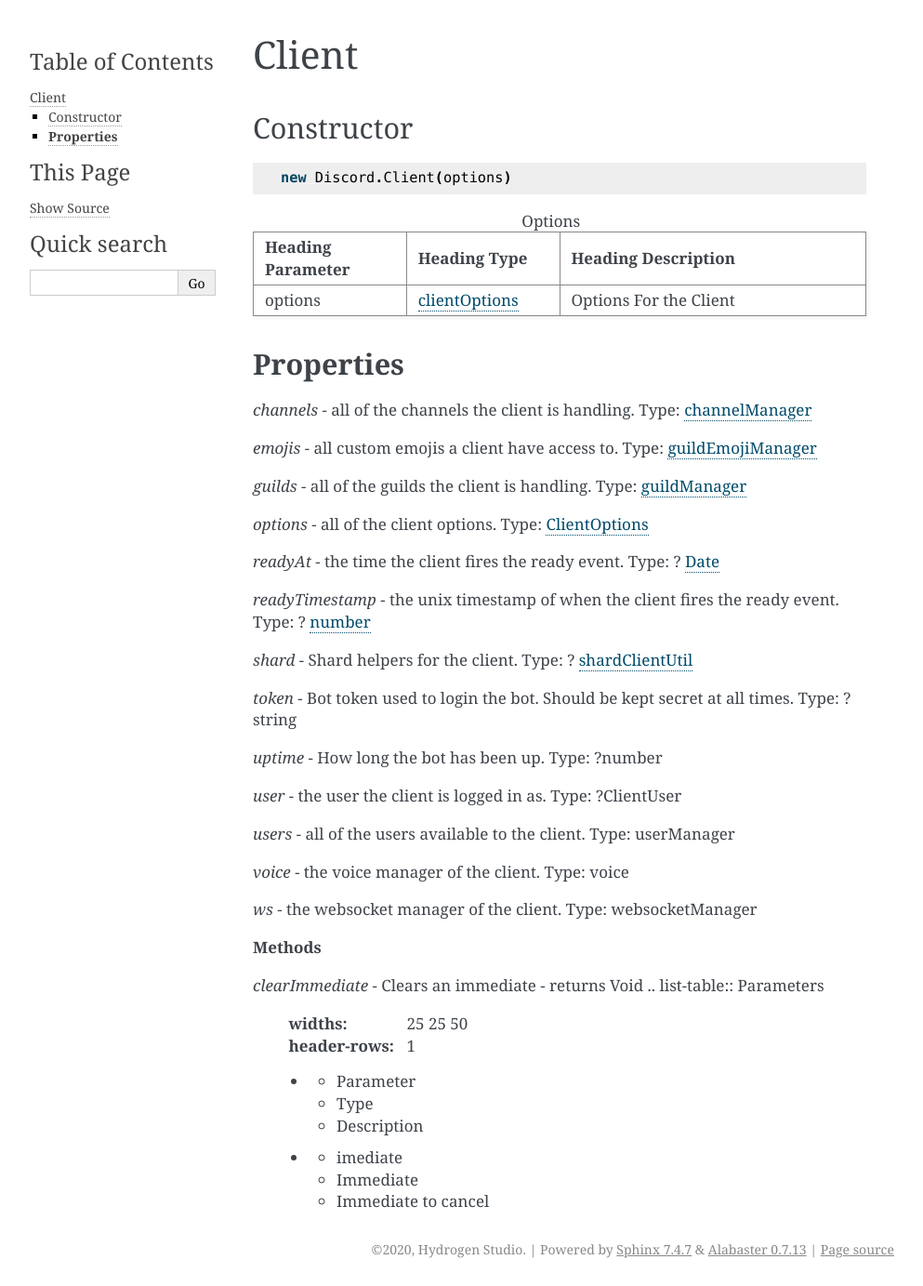
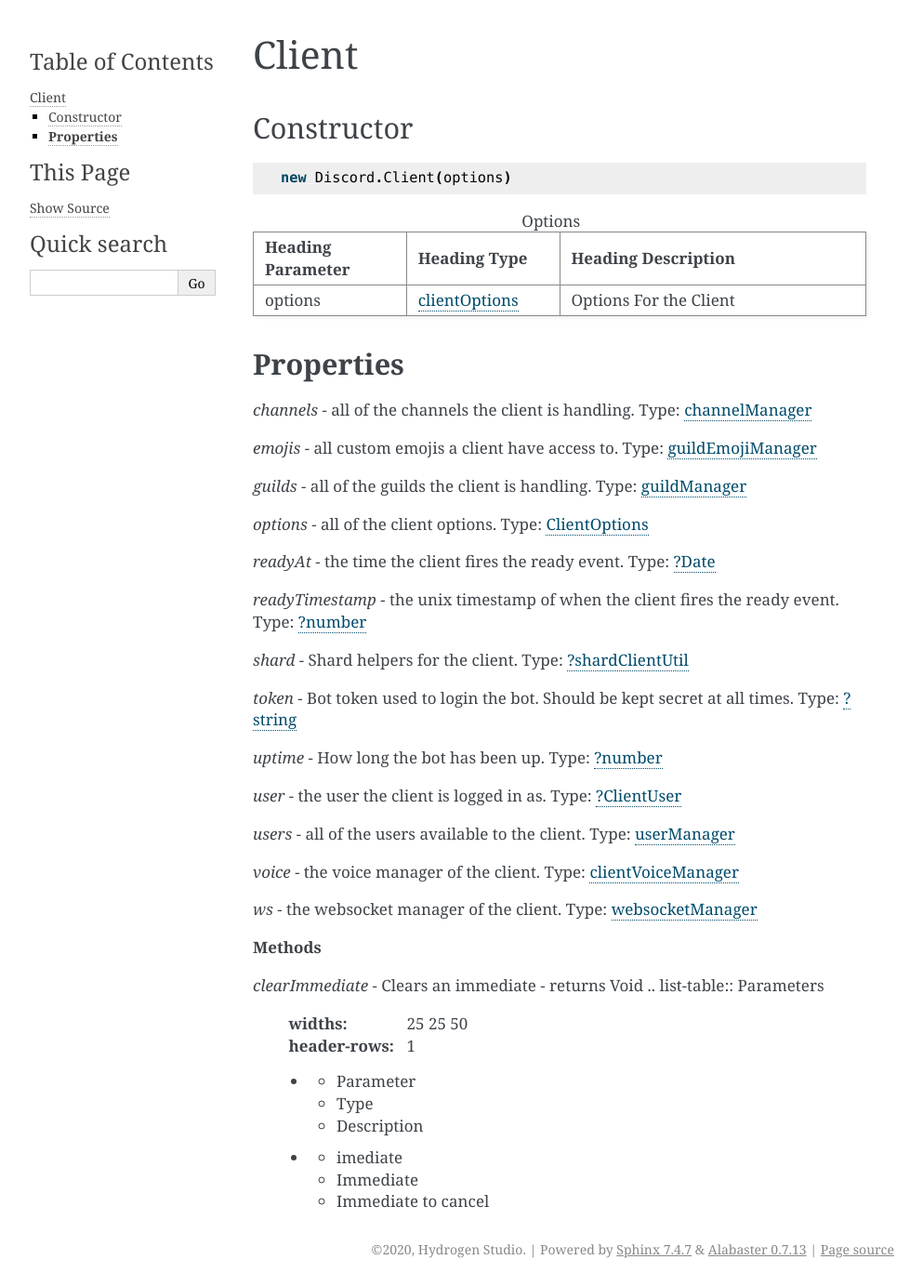
Before and after one commit to hydrogen-studio/dhy, a Sphinx documentation site: the page built from docs/source/Client.rst, in a window 1280 px wide. Shown: the whole page at 93% size, without its empty margins (148-1141 px from the left). Built offline with Sphinx 7.4.7, drawn with Linux system fonts in a browser that asks for light colours.

Commit message:
Update Client.rst

```diff
--- a/docs/source/Client.rst
+++ b/docs/source/Client.rst
@@ -30,23 +30,23 @@ Constructor
 
 *options* - all of the client options. Type: `ClientOptions <https://discord.js.org/#/docs/main/stable/typedef/ClientOptions>`_
 
-*readyAt* - the time the client fires the ready event. Type: ? `Date <https://developer.mozilla.org/en-US/docs/Web/JavaScript/Reference/Global_Objects/Date>`_
+*readyAt* - the time the client fires the ready event. Type: `?Date <https://developer.mozilla.org/en-US/docs/Web/JavaScript/Reference/Global_Objects/Date>`_
 
-*readyTimestamp* - the unix timestamp of when the client fires the ready event. Type: ? `number <https://developer.mozilla.org/en-US/docs/Web/JavaScript/Reference/Global_Objects/Number>`_
+*readyTimestamp* - the unix timestamp of when the client fires the ready event. Type: `?number <https://developer.mozilla.org/en-US/docs/Web/JavaScript/Reference/Global_Objects/Number>`_
 
-*shard* - Shard helpers for the client. Type: ? `shardClientUtil <https://discord.js.org/#/docs/main/stable/class/ShardClientUtil>`_
+*shard* - Shard helpers for the client. Type: `?shardClientUtil <https://discord.js.org/#/docs/main/stable/class/ShardClientUtil>`_
 
-*token* - Bot token used to login the bot. Should be kept secret at all times. Type: ?string
+*token* - Bot token used to login the bot. Should be kept secret at all times. Type: `?string <https://developer.mozilla.org/en-US/docs/Web/JavaScript/Reference/Global_Objects/String>`_
 
-*uptime* - How long the bot has been up. Type: ?number
+*uptime* - How long the bot has been up. Type: `?number <https://developer.mozilla.org/en-US/docs/Web/JavaScript/Reference/Global_Objects/Number>`_
 
-*user* - the user the client is logged in as. Type: ?ClientUser
+*user* - the user the client is logged in as. Type: `?ClientUser <https://discord.js.org/#/docs/main/stable/class/ClientUser>`_
 
-*users* - all of the users available to the client. Type: userManager
+*users* - all of the users available to the client. Type: `userManager <https://discord.js.org/#/docs/main/stable/class/UserManager>`_
 
-*voice* - the voice manager of the client. Type: voice
+*voice* - the voice manager of the client. Type: `clientVoiceManager <https://discord.js.org/#/docs/main/stable/class/ClientVoiceManager>`_
 
-*ws* - the websocket manager of the client. Type: websocketManager
+*ws* - the websocket manager of the client. Type: `websocketManager <https://discord.js.org/#/docs/main/stable/class/WebSocketManager>`_
 
 **Methods**
 
```
